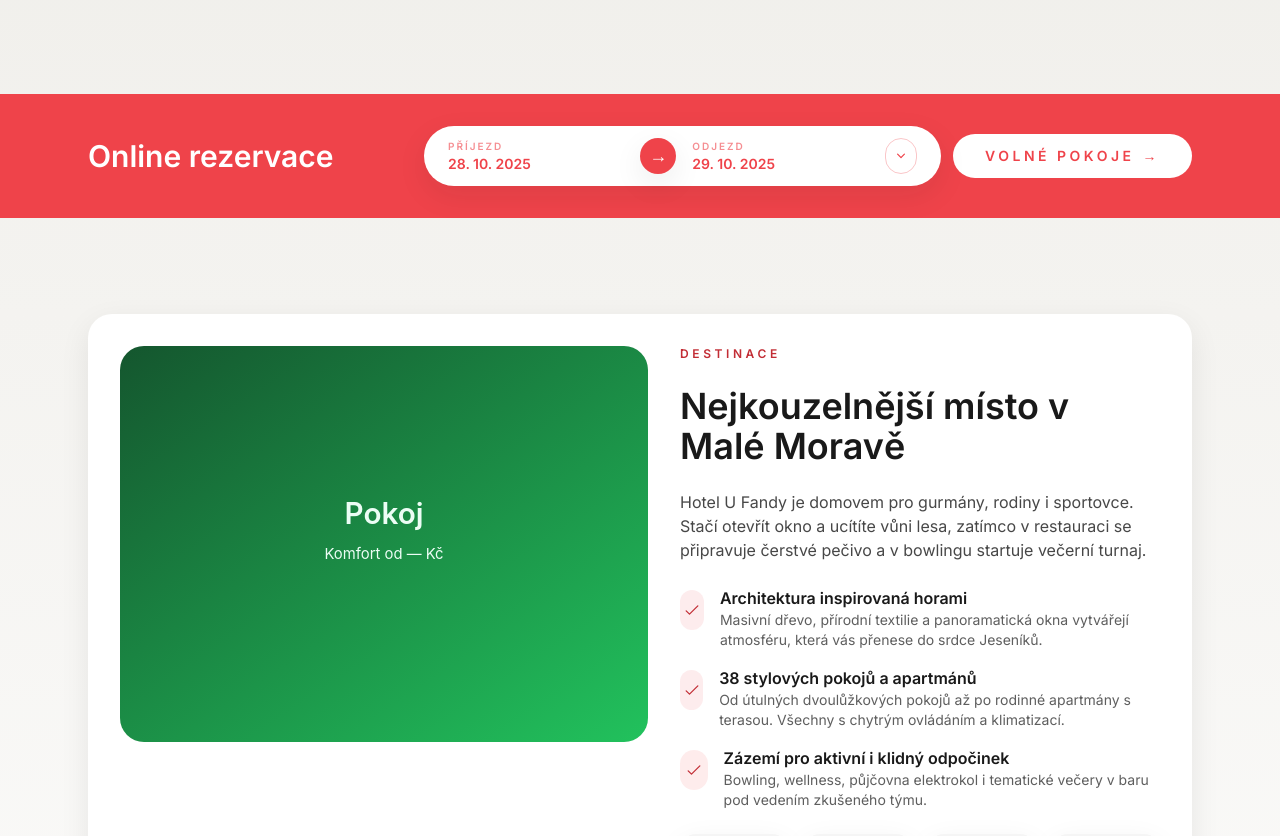
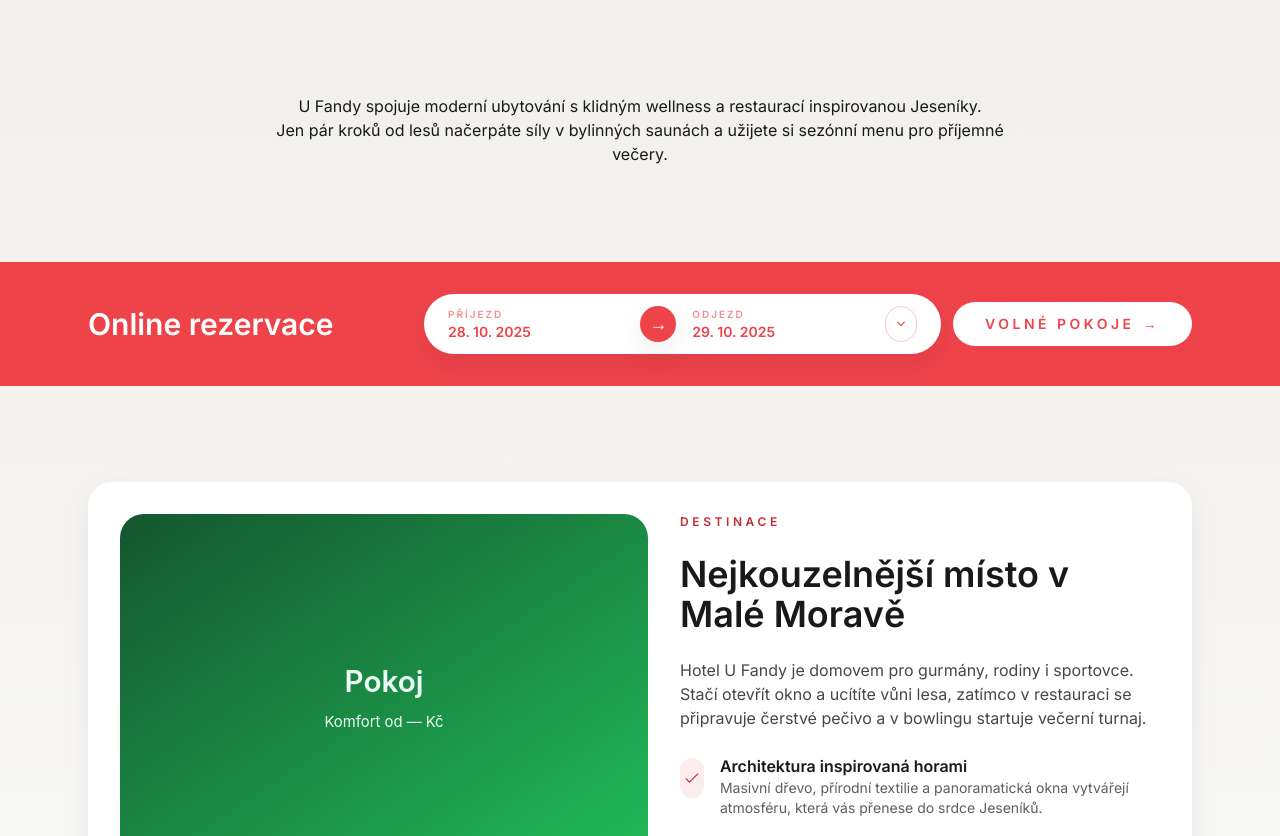
Before and after one commit to domin211/U-Fandy-Web, a Next.js app: page / in a window 1280 px wide. Shown: the part 876-1712 px from the top of the page. Built offline with nearby package versions, Linux system fonts and the light colour scheme.

Commit message:
Add localized intro section below home hero

```diff
--- a/app/(routes)/(home)/page.tsx
+++ b/app/(routes)/(home)/page.tsx
@@ -54,6 +54,14 @@ export default async function HomePage() {
               </div>
             </div>
           </div>
+        </div>
+      </section>
+
+      <section className="px-4 sm:px-6">
+        <div className="prose prose-neutral mx-auto max-w-3xl text-center">
+          {home.intro.map((paragraph, index) => (
+            <p key={index}>{paragraph}</p>
+          ))}
         </div>
       </section>
 
--- a/messages/cs.ts
+++ b/messages/cs.ts
@@ -85,6 +85,10 @@ const cs: Messages = {
       title: 'Dokonalý pobyt v srdci Beskyd',
       subtitle: 'Skvělý odpočinek, příjemná relaxace.'
     },
+    intro: [
+      'U Fandy spojuje moderní ubytování s klidným wellness a restaurací inspirovanou Jeseníky.',
+      'Jen pár kroků od lesů načerpáte síly v bylinných saunách a užijete si sezónní menu pro příjemné večery.'
+    ],
     onlineReservation: {
       eyebrow: 'Online rezervace',
       title: 'Připraveno pro váš další útěk do hor',
--- a/messages/de.ts
+++ b/messages/de.ts
@@ -85,6 +85,10 @@ const de: Messages = {
       title: 'Perfekter Aufenthalt im Herzen der Beskiden',
       subtitle: 'Große Erholung, angenehme Entspannung.'
     },
+    intro: [
+      'U Fandy verbindet zeitgemäße Unterkunft mit einem ruhigen Wellnessbereich und einer Küche aus den Jeseníky.',
+      'Nach Tagen in der Natur entspannen Sie in wohltuenden Saunen und genießen saisonale Menüs in unserem Restaurant.'
+    ],
     onlineReservation: {
       eyebrow: 'Online-Reservierung',
       title: 'Bereit für Ihren nächsten Ausflug in die Berge',
--- a/messages/en.ts
+++ b/messages/en.ts
@@ -85,6 +85,10 @@ const en: Messages = {
       title: 'A perfect stay in the heart of the Beskids',
       subtitle: 'Wonderful relaxation, pleasant rejuvenation.'
     },
+    intro: [
+      'U Fandy blends contemporary accommodation with a calm wellness retreat and a restaurant rooted in Jeseníky flavours.',
+      'Stay steps from forest trails, recharge in herbal saunas, and share seasonal menus crafted for lingering evenings.'
+    ],
     onlineReservation: {
       eyebrow: 'Online reservation',
       title: 'Ready for your next escape to the mountains',
--- a/messages/pl.ts
+++ b/messages/pl.ts
@@ -85,6 +85,10 @@ const pl: Messages = {
       title: 'Doskonały pobyt w sercu Beskidów',
       subtitle: 'Świetny odpoczynek, przyjemny relaks.'
     },
+    intro: [
+      'U Fandy łączy nowoczesne zakwaterowanie z kameralnym wellness i restauracją inspirowaną Jesionikami.',
+      'Po dniu na szlakach odprężysz się w ziołowych saunach i spróbujesz sezonowego menu przygotowanego na długie wieczory.'
+    ],
     onlineReservation: {
       eyebrow: 'Rezerwacja online',
       title: 'Gotowi na twój kolejny wypad w góry',
--- a/messages/schema.ts
+++ b/messages/schema.ts
@@ -85,6 +85,7 @@ export type Messages = {
       title: string;
       subtitle: string;
     };
+    intro: ReadonlyArray<string>;
     onlineReservation: {
       eyebrow: string;
       title: string;
--- a/messages/sk.ts
+++ b/messages/sk.ts
@@ -85,6 +85,10 @@ const sk: Messages = {
       title: 'Dokonalý pobyt v srdci Beskyd',
       subtitle: 'Skvelý oddych, príjemná relaxácia.'
     },
+    intro: [
+      'U Fandy prepája moderné ubytovanie s tichým wellness a reštauráciou inšpirovanou Jeseníkmi.',
+      'Po dni na chodníkoch si oddýchnete v bylinných saunách a vychutnáte sezónne menu pripravené na dlhé večery.'
+    ],
     onlineReservation: {
       eyebrow: 'Online rezervácia',
       title: 'Pripravení na váš ďalší útek do hôr',
```
